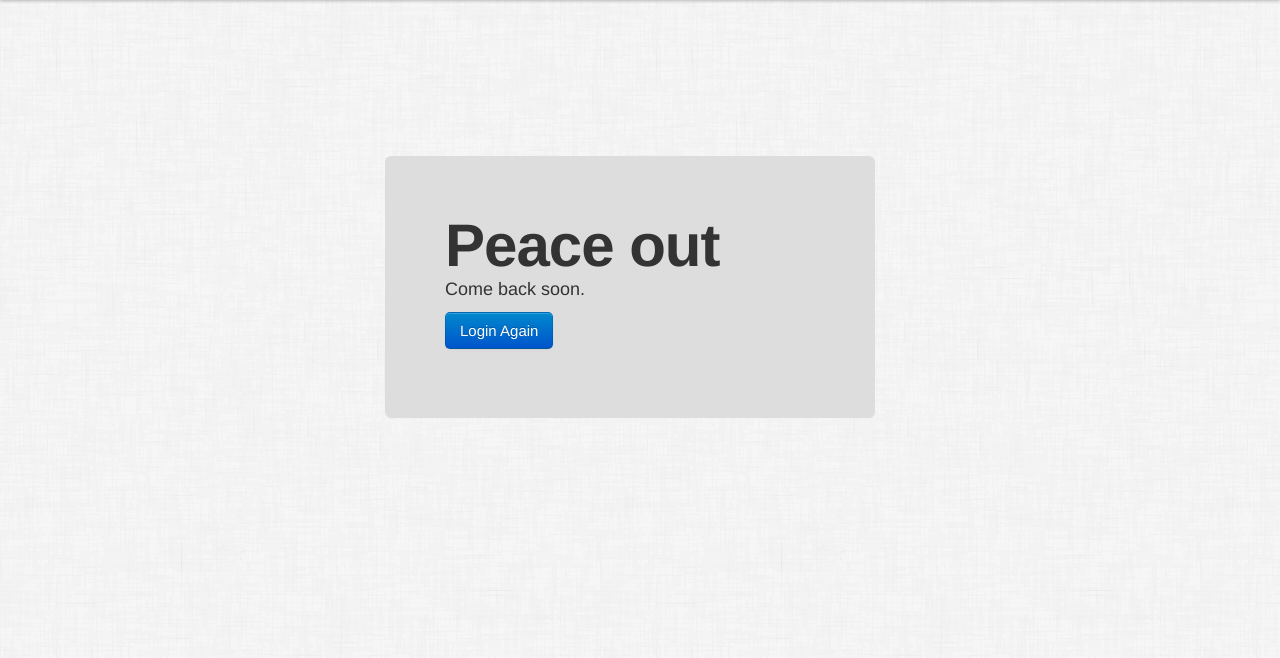
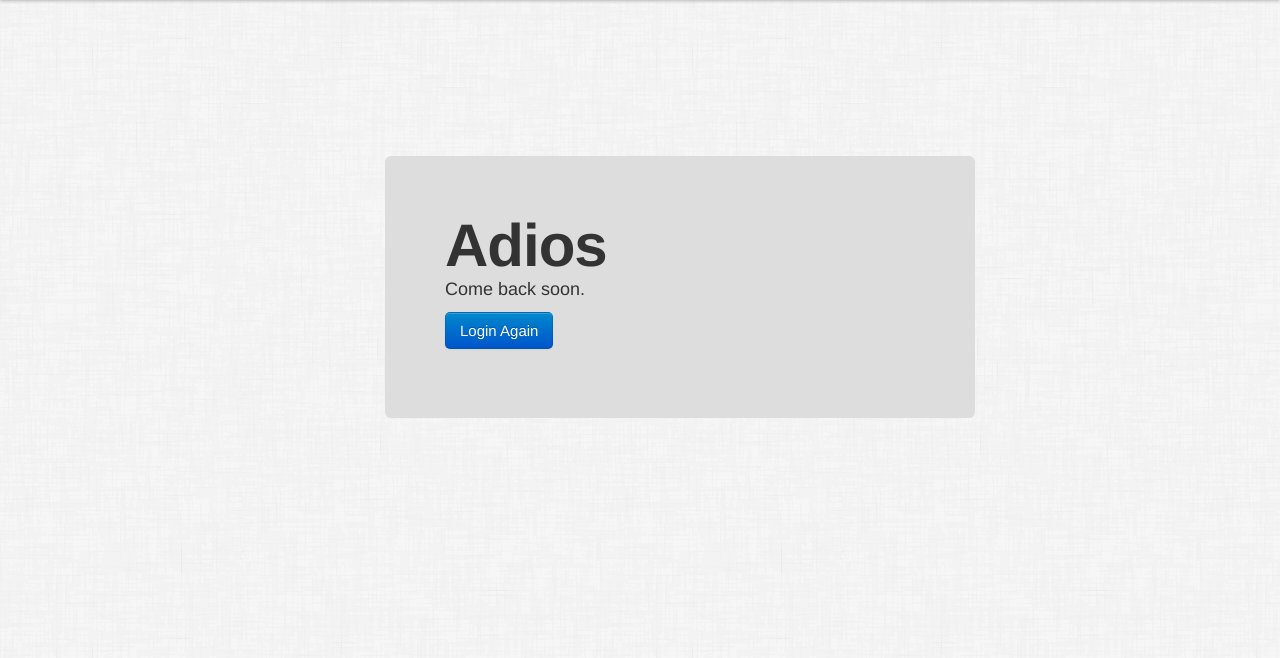
Before and after one commit to cantbloom/comm.prod, a Django app: template commerical_production/templates/logout.html in a window 1280 px wide. Shown: the part 44-702 px from the top of the page. Run offline with Django 3.2, Linux system fonts and the light colour scheme; the template is opened without the code that fills it, so the values that code supplies are empty; parts of the project's set-up code (start-up, migrations or seed data) failed here and were passed over; some libraries are stand-ins or nearby versions.

Commit message:
crontab to xvm

```diff
--- a/commerical_production/commprod_cron.py
+++ b/commerical_production/commprod_cron.py
@@ -1,4 +1,4 @@
-#!/usr/bin/env python
+#! /usr/bin/env python
 
 ##cron tab prefs
 #* * * * * /path/to/commprod_cron.py
@@ -121,4 +121,4 @@ def get_first_text_block(email_message_instance):
     elif maintype == 'text':
         return email_message_instance.get_payload()
 
-post_prods()
+#post_prods()
--- a/commerical_production/templates/hero_msg_template.html
+++ b/commerical_production/templates/hero_msg_template.html
@@ -1,7 +1,7 @@
 {% extends "base.html" %}
 
 {% block content %}
-<div class="hero-unit span4 offset3" style="position:relative;top:200px;background-color:#DDD;">
+<div class="hero-unit span5 offset3" style="position:relative;top:200px;background-color:#DDD;">
   <h1 id="hero"> {% block hero_title %} {% endblock%} </h1>
   {% block hero_content %}
   <p>
@@ -14,6 +14,8 @@
 </div>
 
 
+
+{% endblock %}
 <script type="text/javascript">
   $(document).ready(function() {
     var error_val = $("#hero").text();
@@ -22,4 +24,3 @@
   });
 
 </script>
-{% endblock %}
--- a/commerical_production/templates/logout.html
+++ b/commerical_production/templates/logout.html
@@ -17,7 +17,7 @@
 	});
 
 	function setHero() {
-		var byes = ['Godspeed ', 'Buhbyes', 'Talk to you later', 'Ta ta for now', 'Ciao', 'Sayanora', 'See ya', 'Live long and prosper', 'Cheerio', "Y'all come back soon now", 'So long', 'Farewell', 'Bon voyage', 'May the Force be with you', 'Shalom', 'Peace out', 'Be well, fellow citizen', 'Adios', 'Kkkkk...out', 'Stay cool, home-brotha', 'Avrio', 'That is all', 'No more of you'];
+		var byes = ['Godspeed ', 'Buhbyes', 'Toodles', 'Ta ta for now', 'Ciao', 'Sayanora', 'See ya', 'Live long and prosper', 'Cheerio', "Y'all come back soon now", 'So long', 'Farewell', 'Bon voyage', 'May the Force be with you', 'Shalom', 'Peace out', 'Be well, fellow citizen', 'Adios', 'Kkkkk...out', 'Stay cool, home-brotha', 'Avrio', 'That is all', 'No more of you', 'Smell ya later', 'Drink bitch', ];
 
 			return byes[Math.floor(Math.random()*byes.length)];
 	}
```
